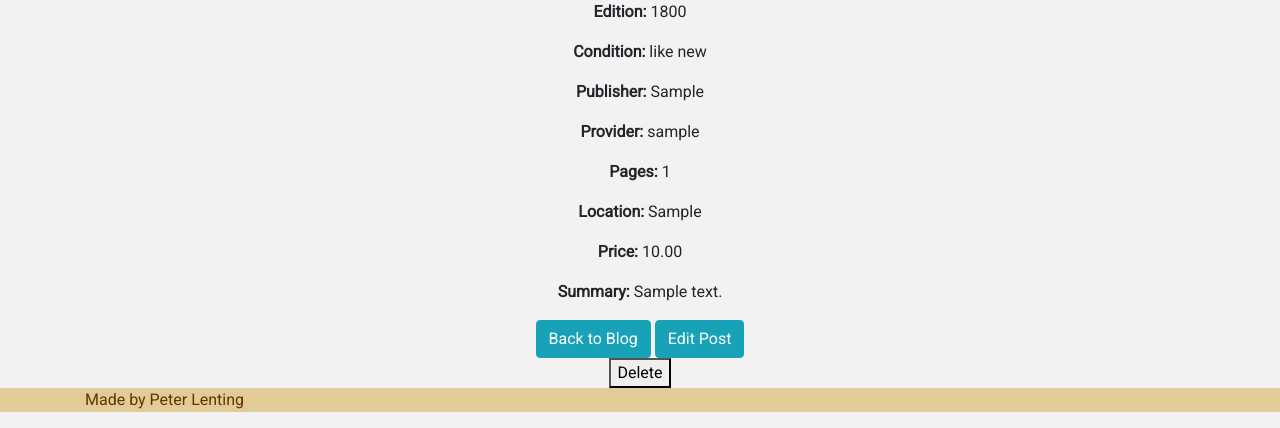
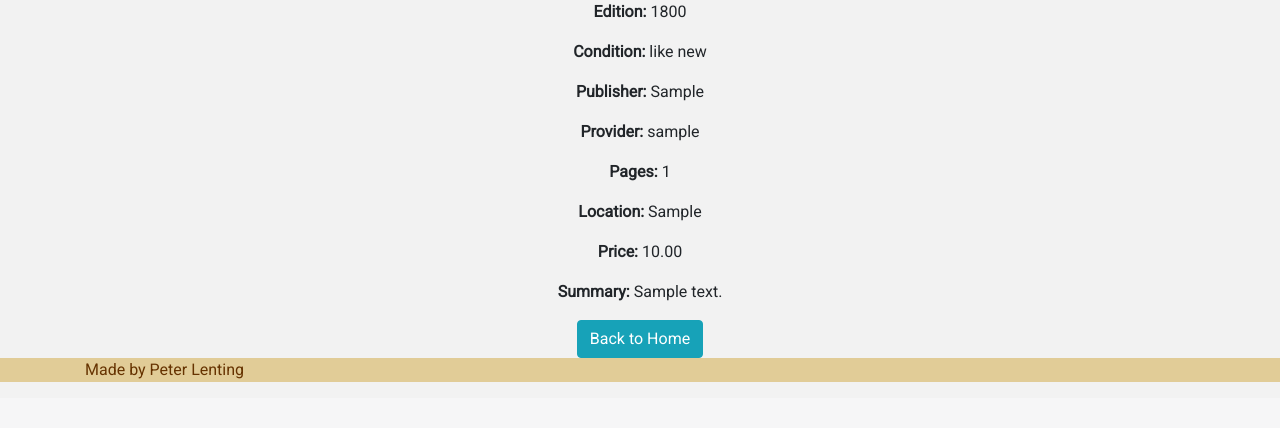
Before and after one commit to PeterLenting/MyBookYourBook, a Django app: page /posts/1/ in a window 1280 px wide. Shown: the part 421-849 px from the top of the page. After the commit the page ends 803 px from the top, so only its background shows below. Run offline with Django 3.2, Linux system fonts and the light colour scheme; tables that the repository leaves empty hold one stand-in row (values such as "Sample post"); grey boxes marked "Sample" are stand-in pictures; some libraries are stand-ins or nearby versions.

Commit message:
In postdetail.html only loged in users see delete and edit button

```diff
--- a/posts/templates/postdetail.html
+++ b/posts/templates/postdetail.html
@@ -18,11 +18,13 @@
                 <p><span class="boldtext">Location:</span> {{post.location}}</p>
                 <p><span class="boldtext">Price:</span> {{post.price}}</p>
                 <p><span class="boldtext">Summary:</span> {{ post.summary }}</p>
-                <a href="{% url 'get_posts' %}" class="btn btn-info">Back to Blog</a>
+                <a href="{% url 'get_posts' %}" class="btn btn-info">Back to Home</a>
+                {% if user.is_authenticated %}
                 <a href="{% url 'edit_post' post.id %}" class="btn btn-info">Edit Post</a>
                 <form action="{% url  'delete_post'  post.id%}" method='POST'>
                     {% csrf_token %}
                     <button type='submit' onclick="return confirm('Are you sure you want to delete this book?')">Delete</button>
                 </form>
+                {% endif %}
         </div>
 {% endblock %}
--- a/posts/views.py
+++ b/posts/views.py
@@ -2,7 +2,6 @@ from django.shortcuts import render, get_object_or_404, redirect
 from django.utils import timezone
 from .models import Post
 from .forms import PostForm
-from django.contrib.auth.decorators import login_required
 from django.http import HttpResponseForbidden
 from django.contrib import messages
 
```
